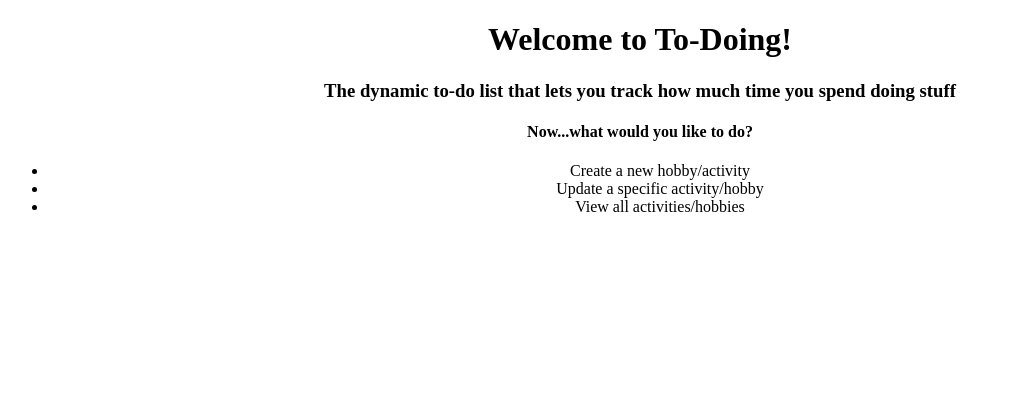
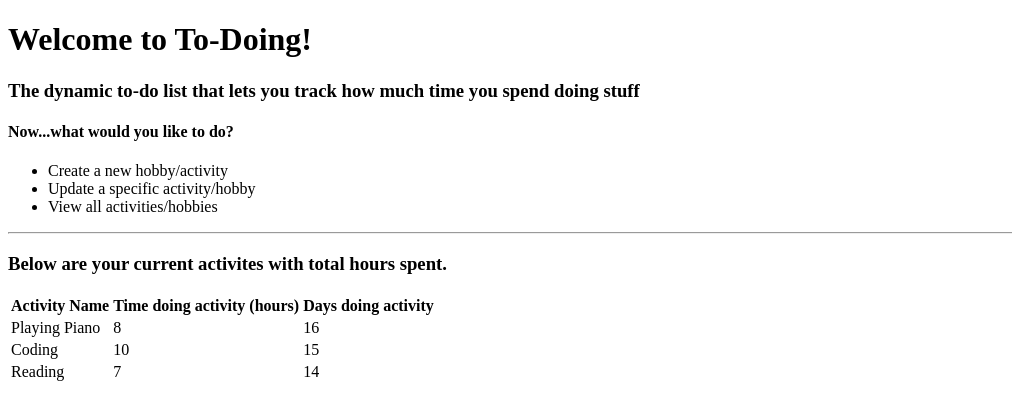
Before and after one commit to jmcnamara44/to-do-tracker, an Angular app: page / in a window 1280 px wide. Shown: the top 420 px of the page, without its empty margins (0-1012 px from the left). Built offline with nearby package versions, Linux system fonts and the light colour scheme.

Commit message:
create an activity list with sample values.

```diff
--- /dev/null
+++ b/src/app/activity-list/activity-list.component.html
@@ -0,0 +1,26 @@
+<div>
+  <hr>
+  <h3>Below are your current activites with total hours spent.</h3>
+  <table>
+    <tr>
+      <th>Activity Name</th>
+      <th>Time doing activity (hours)</th>
+      <th>Days doing activity</th>
+    </tr>
+    <tr>
+      <td>Playing Piano</td>
+      <td>8</td>
+      <td>16</td>
+    </tr>
+    <tr>
+      <td>Coding</td>
+      <td>10</td>
+      <td>15</td>
+    </tr>
+    <tr>
+      <td>Reading</td>
+      <td>7</td>
+      <td>14</td>
+    </tr>
+  </table>
+</div>
--- /dev/null
+++ b/src/app/activity-list/activity-list.component.ts
@@ -0,0 +1,15 @@
+import { Component, OnInit } from '@angular/core';
+
+@Component({
+  selector: 'app-activity-list',
+  templateUrl: './activity-list.component.html',
+  styleUrls: ['./activity-list.component.css']
+})
+export class ActivityListComponent implements OnInit {
+
+  constructor() { }
+
+  ngOnInit() {
+  }
+
+}
--- a/src/app/app.component.html
+++ b/src/app/app.component.html
@@ -1,4 +1,5 @@
 <!--The content below is only a placeholder and can be replaced.-->
-<div style="text-align:center">
+<div>
   <app-header></app-header>
+  <app-activity-list></app-activity-list>
 </div>
--- a/src/app/app.module.ts
+++ b/src/app/app.module.ts
@@ -5,13 +5,15 @@ import { NgModule } from '@angular/core';
 import { AppComponent } from './app.component';
 import { HeaderComponent } from './header/header.component';
 import { NewActivityComponent } from './new-activity/new-activity.component';
+import { ActivityListComponent } from './activity-list/activity-list.component';
 
 
 @NgModule({
   declarations: [
     AppComponent,
     HeaderComponent,
-    NewActivityComponent
+    NewActivityComponent,
+    ActivityListComponent
   ],
   imports: [
     BrowserModule
```
Also changed, not shown: src/app/activity-list/activity-list.component.css (added), 1 other file (tests, documents, lock files or other folders).
